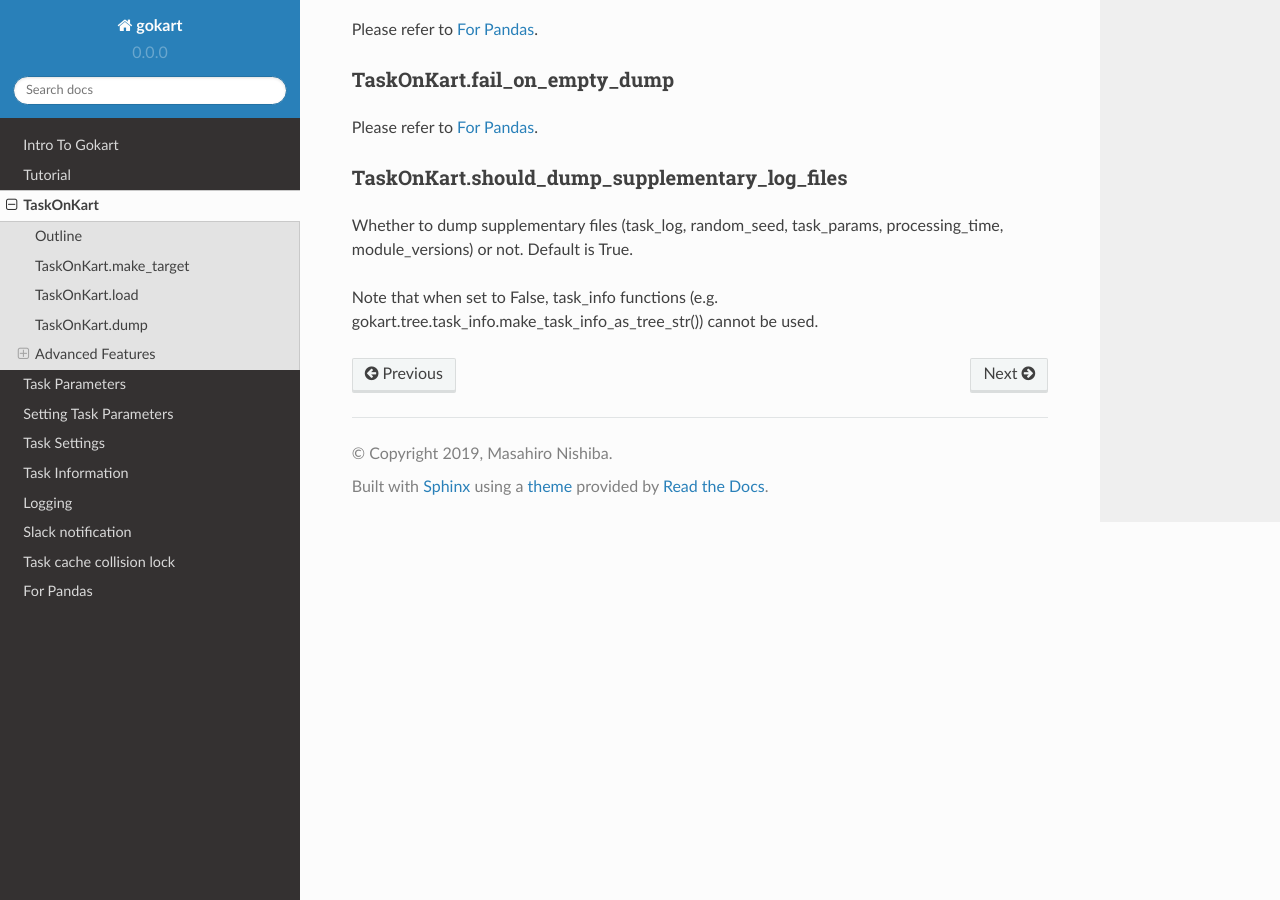
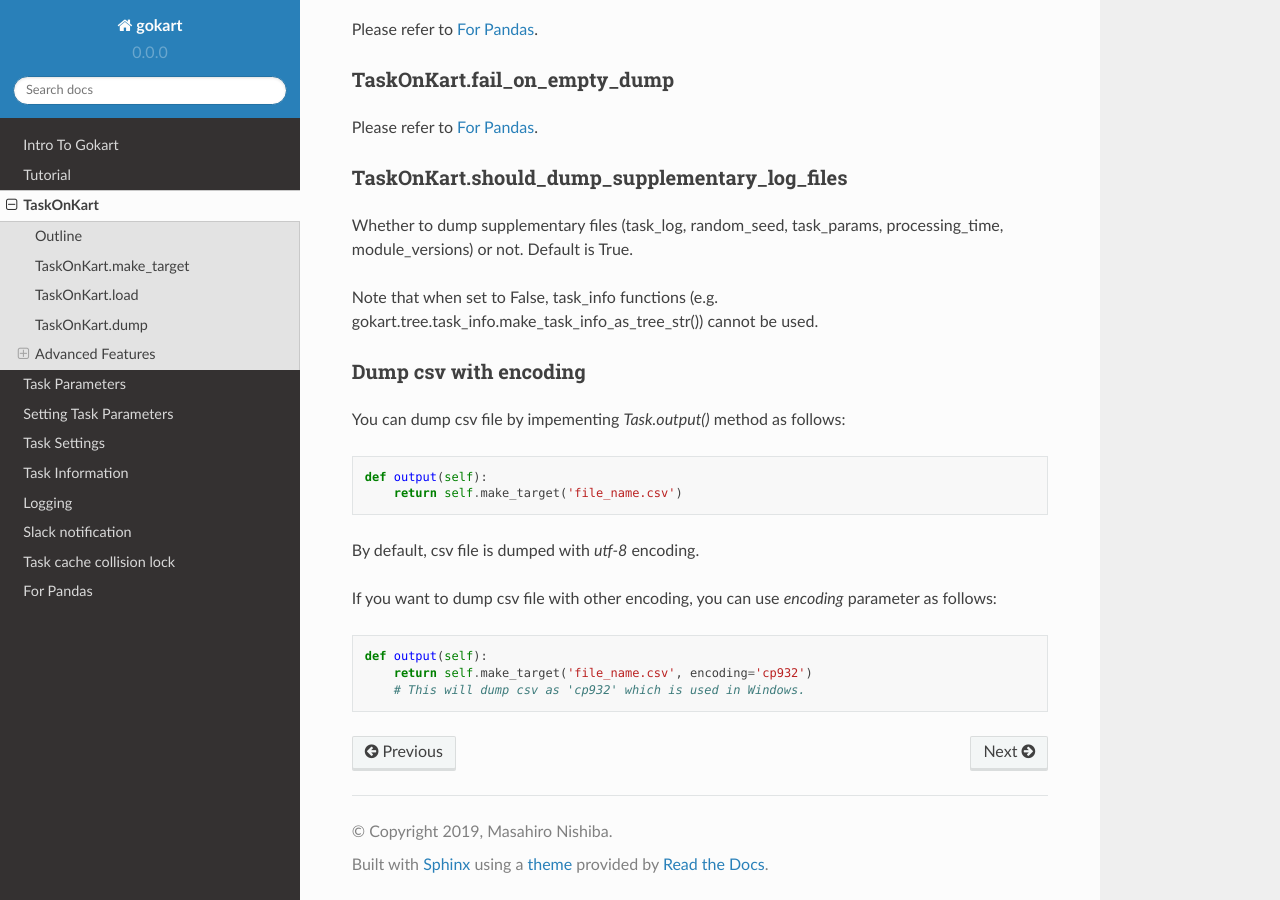
Before and after one commit to m3dev/gokart, a Sphinx documentation site: the page built from docs/task_on_kart.rst, in a window 1280 px wide and 900 px high, scrolled down 4682 px. Built offline with Sphinx 7.4.7 and the Read the Docs theme 2.0.0, drawn with Linux system fonts in a browser that asks for light colours; pages that are not in the unit, such as notebooks, are missing from menus; the version number is read from the project's files by our own code.

Commit message:
add encoding

```diff
--- a/docs/task_on_kart.rst
+++ b/docs/task_on_kart.rst
@@ -250,3 +250,24 @@ TaskOnKart.should_dump_supplementary_log_files
 Whether to dump supplementary files (task_log, random_seed, task_params, processing_time, module_versions) or not. Default is True.
 
 Note that when set to False, task_info functions (e.g. gokart.tree.task_info.make_task_info_as_tree_str()) cannot be used.
+
+
+Dump csv with encoding
+~~~~~~~~~~~~~~~~~~~~~~~
+
+You can dump csv file by impementing `Task.output()` method as follows:
+
+.. code:: python
+
+    def output(self):
+        return self.make_target('file_name.csv')
+
+By default, csv file is dumped with `utf-8` encoding.
+
+If you want to dump csv file with other encoding, you can use `encoding` parameter as follows:
+
+.. code:: python
+
+    def output(self):
+        return self.make_target('file_name.csv', encoding='cp932')
+        # This will dump csv as 'cp932' which is used in Windows.
```
Also changed, not shown: 1 other file.
